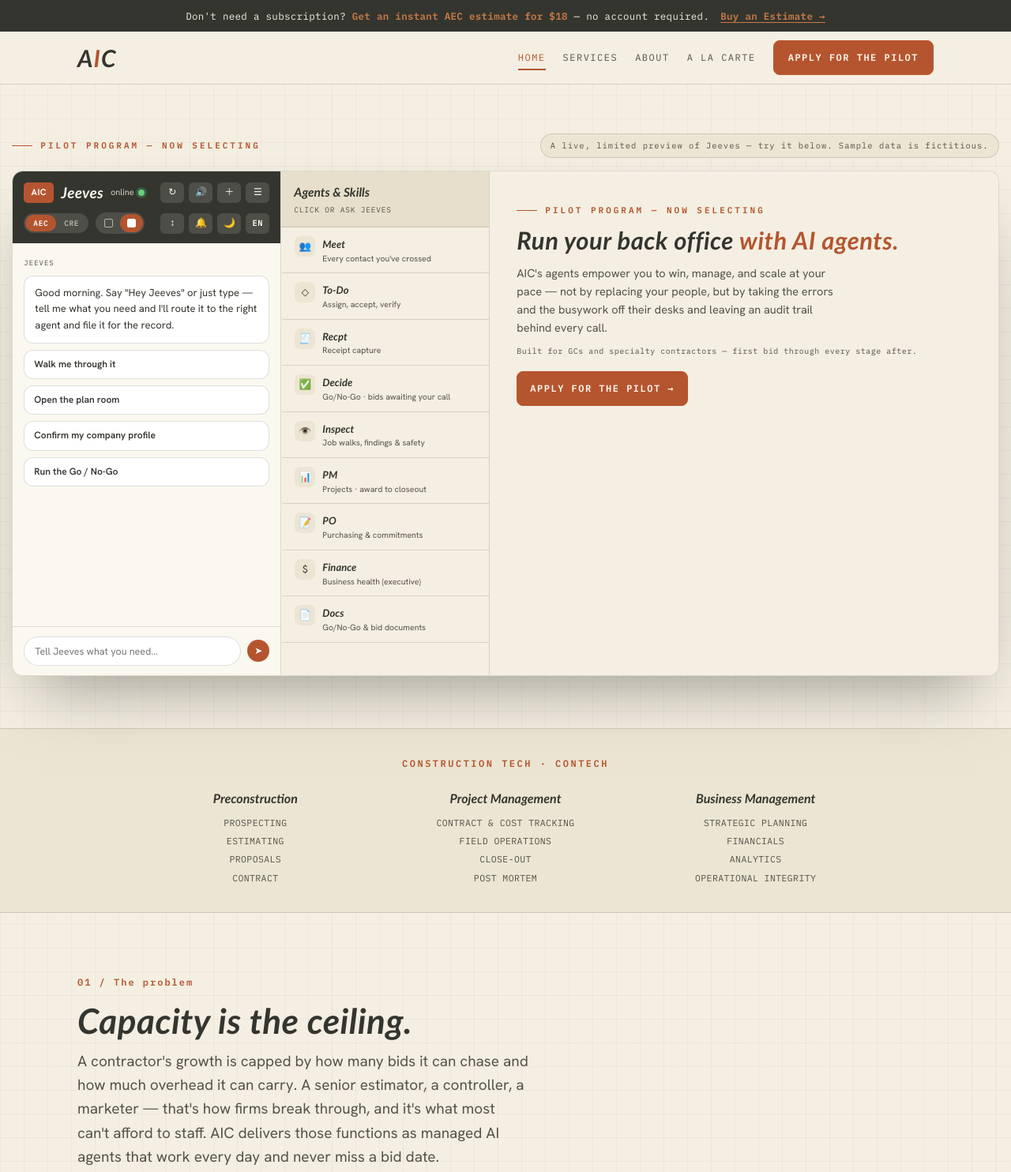
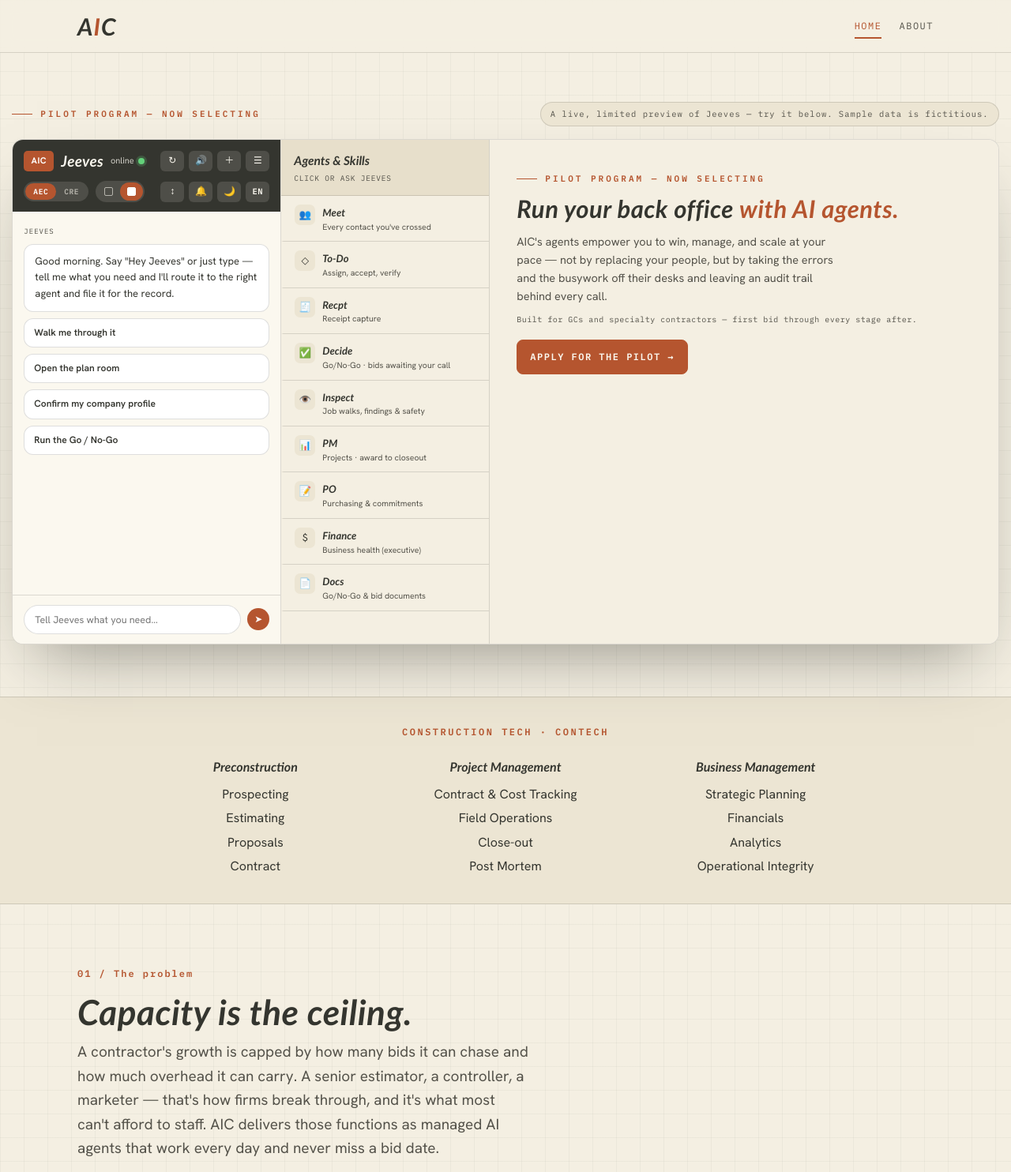
Before and after one commit to ai-constructors/aic-site, a plain HTML site: page index.html in a window 1280 px wide. Shown: the top 1484 px of the page at 79% size. Drawn offline with Linux system fonts and the light colour scheme.

Commit message:
Home page trim: single pilot CTA, hide Instant Estimate, nav to Home/About, deactivate ConTech links, pilot@ email

```diff
--- a/assets/jeeves-widget.js
+++ b/assets/jeeves-widget.js
@@ -4,7 +4,7 @@
 if(!document.getElementById("chatLog")) return;
 const DEFAULT_PITCH = `<span class="eyebrow">Pilot program — now selecting</span>
 <h1 class="jw-h1">Run your back office <span class="cu">with AI agents.</span></h1>
-<p>AIC's agents empower you to win, manage, and scale at your pace — not by replacing your people, but by taking the errors and the busywork off their desks and leaving an audit trail behind every call.</p><div class="icp">Built for GCs and specialty contractors — first bid through every stage after.</div><div class="pitch-cta"><a class="btn">Apply for the pilot →</a></div>`;
+<p>AIC's agents empower you to win, manage, and scale at your pace — not by replacing your people, but by taking the errors and the busywork off their desks and leaving an audit trail behind every call.</p><div class="icp">Built for GCs and specialty contractors — first bid through every stage after.</div><div class="pitch-cta"><a class="btn" href="/pilot.html">Apply for the pilot →</a></div>`;
 
 const ALA  = `<div class="ala">◆ Also available à la carte — <u>see module pricing</u></div>`;
 /* To-Do and PO are platform-only: internal operations, never sold standalone */
--- a/index.html
+++ b/index.html
@@ -14,7 +14,7 @@
 <meta name="twitter:title" content="AI for Construction Companies | AI-Constructors">
 <meta name="twitter:description" content="Managed AI agents for construction companies — preconstruction, estimating, bid management, accounting, and field.">
 <script type="application/ld+json">
-{"@context":"https://schema.org","@type":"Organization","name":"AI-Constructors","alternateName":"AIC","url":"https://ai-constructors.com","email":"mark.b@ai-constructors.com","description":"AI-Constructors deploys and manages AI agents and custom AI systems for construction companies — preconstruction, estimating, bid management, accounting, field reporting, and bid intelligence.","areaServed":"US","knowsAbout":["Construction estimating","Preconstruction","Bid management","Construction proposals","Go/No-Go bid decisions","AEC artificial intelligence"]}
+{"@context":"https://schema.org","@type":"Organization","name":"AI-Constructors","alternateName":"AIC","url":"https://ai-constructors.com","email":"pilot@ai-constructors.com","description":"AI-Constructors deploys and manages AI agents and custom AI systems for construction companies — preconstruction, estimating, bid management, accounting, field reporting, and bid intelligence.","areaServed":"US","knowsAbout":["Construction estimating","Preconstruction","Bid management","Construction proposals","Go/No-Go bid decisions","AEC artificial intelligence"]}
 </script>
 <script type="application/ld+json">
 {"@context":"https://schema.org","@type":"WebSite","name":"AI-Constructors","url":"https://ai-constructors.com"}
@@ -278,16 +278,17 @@ footer{background:var(--ink);color:var(--paper);padding:54px 0 30px}
 .hero>.wrap{max-width:none;padding-left:clamp(14px,1.2vw,22px);padding-right:clamp(14px,1.2vw,22px)}
 @media(max-width:1040px){.hero>.wrap{max-width:1140px;padding-left:28px;padding-right:28px}}</style>
 </head><body>
+<!-- Instant Estimate promo bar — HIDDEN + DEACTIVATED 2026-08-11 at Mark's request. Restore by uncommenting.
 <div class="promo-bar"><div class="wrap promo-bar-inner">
 <span>Don't need a subscription? <strong>Get an instant AEC estimate for $18</strong> — no account required.</span>
 <a class="promo-cta" href="https://portal.ai-constructors.com" target="_blank" rel="noopener">Buy an Estimate →</a>
 </div></div>
+-->
 
 <header><div class="wrap nav">
 <a class="brand" href="/">A<span class="i">I</span>C</a>
 <button class="menu-toggle" aria-label="Menu" onclick="document.getElementById('nl').classList.toggle('open')">≡</button>
-<nav class="nav-links" id="nl"><a class="navlink active" href="/">Home</a><a class="navlink" href="/services.html">Services</a><a class="navlink" href="/contact.html">About</a><a class="navlink" href="/services.html#modules">A La Carte</a>
-<a class="btn" href="/pilot.html">Apply for the pilot</a></nav>
+<nav class="nav-links" id="nl"><a class="navlink active" href="/">Home</a><a class="navlink" href="/contact.html">About</a></nav>
 </div></header>
 
 <main>
@@ -305,7 +306,7 @@ footer{background:var(--ink);color:var(--paper);padding:54px 0 30px}
         <h2>Run your back office <span class="cu">with AI agents.</span></h2>
         <p>AIC's agents empower you to win, manage, and scale at your pace — not by replacing your people, but by taking the errors and the busywork off their desks and leaving an audit trail behind every call.</p><div class="icp">Built for GCs and specialty contractors — first bid through every stage after.</div>
       </div>
-      <div class="pb-cta"><a class="btn sm">Apply for the pilot →</a></div>
+      <div class="pb-cta"><a class="btn sm" href="/pilot.html">Apply for the pilot →</a></div>
     </div>
   </div>
 
@@ -373,7 +374,7 @@ footer{background:var(--ink);color:var(--paper);padding:54px 0 30px}
         <span class="eyebrow">Pilot program — now selecting</span>
         <h1 class="jw-h1">Run your back office <span class="cu">with AI agents.</span></h1>
         <p>AIC's agents empower you to win, manage, and scale at your pace — not by replacing your people, but by taking the errors and the busywork off their desks and leaving an audit trail behind every call.</p><div class="icp">Built for GCs and specialty contractors — first bid through every stage after.</div>
-        <div class="pitch-cta"><a class="btn">Apply for the pilot →</a></div>
+        <div class="pitch-cta"><a class="btn" href="/pilot.html">Apply for the pilot →</a></div>
       </div>
     </div>
 
@@ -387,13 +388,13 @@ footer{background:var(--ink);color:var(--paper);padding:54px 0 30px}
   <div class="head">Construction Tech · ConTech</div>
   <div class="strip-groups">
     <div class="strip-group"><h4>Preconstruction</h4><div class="items">
-      <a href="/services.html#modules">Prospecting</a><a href="/services.html#modules">Estimating</a><a href="/services.html#modules">Proposals</a><a href="/services.html#modules">Contract</a>
+      <span>Prospecting</span><span>Estimating</span><span>Proposals</span><span>Contract</span>
     </div></div>
     <div class="strip-group"><h4>Project Management</h4><div class="items">
-      <a href="/services.html#modules">Contract &amp; Cost Tracking</a><a href="/services.html#modules">Field Operations</a><a href="/services.html#modules">Close-out</a><a href="/services.html#modules">Post Mortem</a>
+      <span>Contract &amp; Cost Tracking</span><span>Field Operations</span><span>Close-out</span><span>Post Mortem</span>
     </div></div>
     <div class="strip-group"><h4>Business Management</h4><div class="items">
-      <a href="/services.html#modules">Strategic Planning</a><a href="/services.html#modules">Financials</a><a href="/services.html#modules">Analytics</a><a href="/services.html#modules">Operational Integrity</a>
+      <span>Strategic Planning</span><span>Financials</span><span>Analytics</span><span>Operational Integrity</span>
     </div></div>
   </div>
 </div></div>
@@ -479,14 +480,13 @@ footer{background:var(--ink);color:var(--paper);padding:54px 0 30px}
 <span class="eyebrow" style="justify-content:center">Founding cohort</span>
 <h2>We're selecting a small group of pilot contractors.</h2>
 <p>Founding terms, white-glove setup, and a direct line into the roadmap. Limited spots.</p>
-<a class="btn" href="/pilot.html">Apply for the pilot →</a>
 </div></section>
 
 </main>
 <footer><div class="wrap">
 <div class="foot-top">
 <div><div class="foot-brand">A<span class="i">I</span>C</div><div class="foot-tag">Digital blueprints. Smart construction.</div></div>
-<nav class="foot-nav"><a href="/">Home</a><a href="/services.html">Services</a><a href="/contact.html">About</a><a href="/services.html#modules">A La Carte</a><a href="/pilot.html">Pilot Program</a><a href="https://portal.ai-constructors.com" target="_blank" rel="noopener">Instant Estimate</a><a href="mailto:mark.b@ai-constructors.com">mark.b@ai-constructors.com</a></nav>
+<nav class="foot-nav"><a href="/">Home</a><a href="/contact.html">About</a><a href="mailto:pilot@ai-constructors.com">pilot@ai-constructors.com</a></nav>
 </div>
 <div class="foot-bot"><span>© 2026 AI-Constructors. AI systems for the AEC industry.</span><span><a href="https://ai-constructors.com">ai-constructors.com</a></span></div>
 </div></footer>
```
